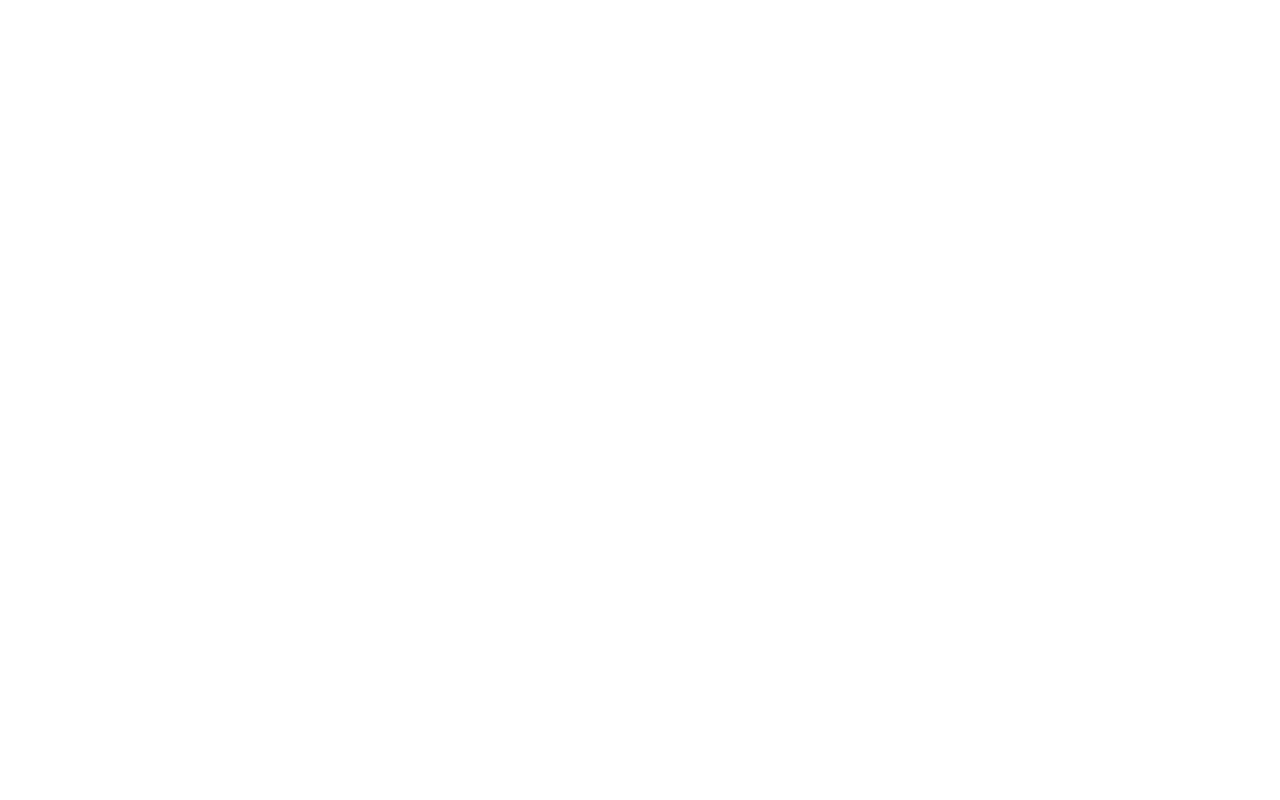
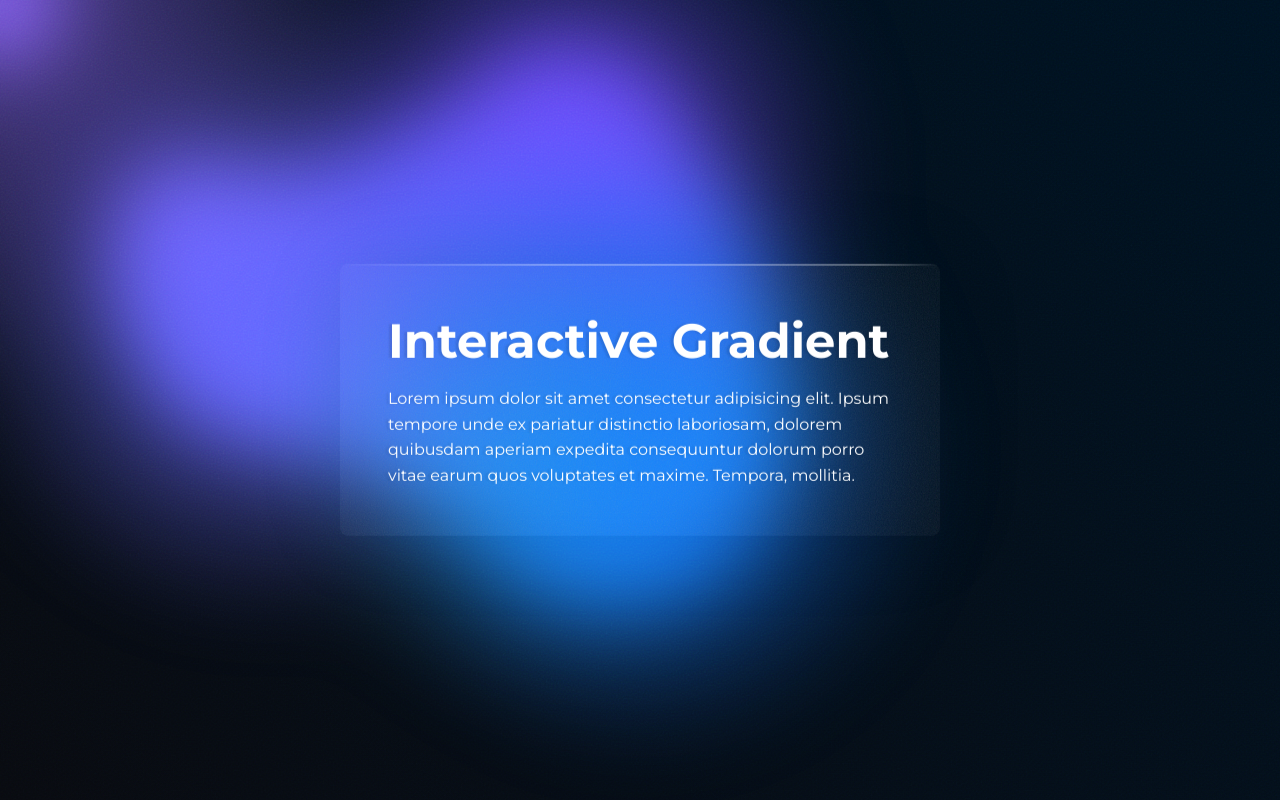
Before and after one commit to tariqve/tariqve.github.io, a website: page docs/portfolio/visual-design-and-research/index.html in a window 1280 px wide. Drawn offline with Linux system fonts and the light colour scheme.

Commit message:
mordern sexy website

```diff
--- a/docs/assets/styles/homepage.css
+++ b/docs/assets/styles/homepage.css
@@ -189,7 +189,8 @@ body {
 h2 {
   text-align: right;
   font-size: 2.5em;
-  margin-bottom: 0.3em;
+  margin-bottom: 0.2em;
+  margin-top: -0.2em;
   color: #333;
   letter-spacing: 0.2px;
   margin-right: 1.1em;
@@ -210,7 +211,7 @@ h2 {
   background: #ffffff;
   border-radius: 8px;
   box-shadow:
-  0 -1px 1px rgba(120, 209, 188, 0.2), /* Thin line at the top */
+  0 -1px 1px rgba(241, 213, 111, 0.2), /* Thin line at the top */
   0 2px 3px rgba(209, 112, 112, 0.2),   /* Existing shadow on the bottom (darker) */
   0 2px 3px rgba(165, 122, 194, 0.1);
   overflow: hidden;
--- a/docs/assets/styles/portfolio1.css
+++ b/docs/assets/styles/portfolio1.css
@@ -36,7 +36,7 @@ body {
 html, body {
     height: 100%;
     margin: 0;
-    font-family: serif;
+    font-family: 'Nunito', sans-serif, 'Times New Roman', Times, serif, serif;
     color: #e0e0e0; /* Light color for better readability on dark background */
     line-height: 1.6;
     background: linear-gradient(135deg, rgba(0, 0, 0, 0.8), rgba(8, 8, 16, 0.8));
@@ -160,9 +160,10 @@ canvas {
 }
 
 .introduction {
-    padding: 0.5em 3em;
+    padding: 0.5em 1em;
     z-index: 1;
     position: relative;
+    margin-top: 1em;
 }
 
 /* Project Catalog Styles */
@@ -204,7 +205,6 @@ canvas {
 .publication-timeline {
     display: flex;
     flex-direction: column;
-    margin-top: 2em;
     gap: 1em;
 }
 
--- a/docs/portfolio/visual-design-and-research/index.html
+++ b/docs/portfolio/visual-design-and-research/index.html
@@ -0,0 +1,79 @@
+<!DOCTYPE html>
+<html lang="en">
+<head>
+    <meta charset="UTF-8">
+    <meta name="viewport" content="width=device-width, initial-scale=1.0">
+    <title>Interactive Gradient</title>
+    <link rel="stylesheet" href="../../assets/styles/ib.css">
+</head>
+<body>
+    <div class="card">
+        <svg
+            viewBox="0 0 100% 100%"
+            xmlns='http://www.w3.org/2000/svg'
+            class="noise"
+        >
+            <filter id='noiseFilter'>
+                <feTurbulence
+                    type='fractalNoise'
+                    baseFrequency='0.85'
+                    numOctaves='6'
+                    stitchTiles='stitch'
+                />
+            </filter>
+            <rect
+                width='100%'
+                height='100%'
+                preserveAspectRatio="xMidYMid meet"
+                filter='url(#noiseFilter)'
+            />
+        </svg>
+        <div class="content">
+            <h1>Interactive Gradient</h1>
+            <p>Lorem ipsum dolor sit amet consectetur adipisicing elit. Ipsum tempore unde ex pariatur distinctio laboriosam, dolorem quibusdam aperiam expedita consequuntur dolorum porro vitae earum quos voluptates et maxime. Tempora, mollitia.</p>
+        </div>
+    </div>
+    <div class="gradient-bg">
+        <svg
+            viewBox="0 0 100vw 100vw"
+            xmlns='http://www.w3.org/2000/svg'
+            class="noiseBg"
+        >
+            <filter id='noiseFilterBg'>
+                <feTurbulence
+                    type='fractalNoise'
+                    baseFrequency='0.6'
+                    stitchTiles='stitch'
+                />
+            </filter>
+            <rect
+                width='100%'
+                height='100%'
+                preserveAspectRatio="xMidYMid meet"
+                filter='url(#noiseFilterBg)'
+            />
+        </svg>
+        <svg xmlns="http://www.w3.org/2000/svg" class="svgBlur">
+            <defs>
+                <filter id="goo">
+                    <feGaussianBlur in="SourceGraphic" stdDeviation="10" result="blur" />
+                    <feColorMatrix in="blur" mode="matrix" values="1 0 0 0 0  0 1 0 0 0  0 0 1 0 0  0 0 0 18 -8" result="goo" />
+                    <feBlend in="SourceGraphic" in2="goo" />
+                </filter>
+            </defs>
+        </svg>
+        <div class="gradients-container">
+            <div class="g1"></div>
+            <div class="g2"></div>
+            <div class="g3"></div>
+            <div class="g4"></div>
+            <div class="g5"></div>
+            <div class="interactive"></div>
+        </div>
+    </div>
+
+
+    <script src="../../assets/ib.js"></script> <!-- The bundled JavaScript file -->
+
+</body>
+</html>
--- /dev/null
+++ b/src/scripts/ib.js
@@ -0,0 +1,21 @@
+document.addEventListener('DOMContentLoaded', () => {
+    const interBubble = document.querySelector('.interactive');
+    let curX = 0;
+    let curY = 0;
+    let tgX = 0;
+    let tgY = 0;
+
+    const move = () => {
+        curX += (tgX - curX) / 20;
+        curY += (tgY - curY) / 20;
+        interBubble.style.transform = `translate(${Math.round(curX)}px, ${Math.round(curY)}px)`;
+        requestAnimationFrame(move);
+    };
+
+    window.addEventListener('mousemove', (event) => {
+        tgX = event.clientX;
+        tgY = event.clientY;
+    });
+
+    move();
+});
--- /dev/null
+++ b/src/styles/ib.scss
@@ -0,0 +1,263 @@
+@import url('https://fonts.googleapis.com/css?family=Montserrat:400,700');
+
+:root {
+  --color-bg1: rgb(8, 10, 15);
+  --color-bg2: rgb(0, 17, 32);
+  --color1: 18, 113, 255;
+  --color2: 107, 74, 255;
+  --color3: 100, 100, 255;
+  --color4: 50, 160, 220;
+  --color5: 80, 47, 122;
+  --color-interactive: 140, 100, 255;
+  --circle-size: 80%;
+  --blending: hard-light;
+}
+
+
+* {
+  margin:0;
+  padding:0;
+  outline:none;
+  list-style:none;
+  text-decoration:none;
+  box-sizing:border-box;
+  color:#FFF;
+  background: transparent;
+  border:none;
+}
+
+html, body {
+  font-family: 'Dongle', sans-serif;
+  margin: 0;
+  padding: 0;
+  height: 100%;
+  width: 100%;
+}
+
+body {
+  background: #FFF;
+  font-family: 'Montserrat', sans-serif;
+  overflow: hidden;
+}
+
+h1, h2, h3 {
+  font-family: 'Montserrat', sans-serif;
+  font-weight: 700;
+}
+
+.card {
+  position: absolute;
+  z-index: 10;
+  top: 50%;
+  left: 50%;
+  transform: translate(-50%, -50%);
+  user-select: none;
+  max-width: 600px;
+  padding: 48px;
+  -webkit-backdrop-filter: blur(10px);
+  backdrop-filter: blur(10px);
+  border-radius: 8px;
+  box-shadow: 0 4px 90px rgba(0,0,0,0.1);
+  overflow: hidden;
+  &:before {
+    content: "";
+    position: absolute;
+    z-index: 2;
+    top: 0;
+    left: 0;
+    width: 100%;
+    height: 2px;
+    background: rgb(255,255,255);
+    background: linear-gradient(90deg, rgba(255,255,255,0) 0%, rgba(255,255,255,1) 34%, rgba(255,255,255,1) 89%, rgba(255,255,255,0) 100%);
+    opacity: 0.3;
+    filter: blur(.5px);
+    mix-blend-mode: hard-light;
+  }
+
+
+  .noise {
+    position: absolute;
+    top: 0;
+    left: 0;
+    height: 100%;
+    width: 100%;
+    z-index: 1;
+    opacity: 0.1;
+  }
+
+  .content {
+    position: relative;
+    z-index: 2;
+    text-shadow: -3px 0px 2px rgba(0,0,0,0.1);
+  }
+}
+
+h1 {
+  font-size: 3rem;
+  margin-bottom: 16px;
+}
+
+p {
+  line-height: 1.6;
+}
+
+
+@keyframes moveInCircle {
+  0% {
+    transform: rotate(0deg);
+  }
+  50% {
+    transform: rotate(180deg);
+  }
+  100% {
+    transform: rotate(360deg);
+  }
+}
+
+@keyframes moveVertical {
+  0% {
+    transform: translateY(-50%);
+  }
+  50% {
+    transform: translateY(50%);
+  }
+  100% {
+    transform: translateY(-50%);
+  }
+}
+
+@keyframes moveHorizontal {
+  0% {
+    transform: translateX(-50%) translateY(-10%);
+  }
+  50% {
+    transform: translateX(50%) translateY(10%);
+  }
+  100% {
+    transform: translateX(-50%) translateY(-10%);
+  }
+}
+
+
+.gradient-bg {
+  width: 100vw;
+  height: 100vh;
+  position: relative;
+  overflow: hidden;
+  background: linear-gradient(40deg, var(--color-bg1), var(--color-bg2));
+  top: 0;
+  left: 0;
+
+  .svgBlur {
+    display: none;
+  }
+
+  .noiseBg {
+    position: absolute;
+    width: 100%;
+    height: 100%;
+    top: 0;
+    left: 0;
+    z-index: 1;
+    mix-blend-mode: soft-light;
+    opacity: 0.3;
+  }
+  .gradients-container {
+    filter: url(#goo) blur(40px) ;
+    width: 100%;
+    height: 100%;
+  }
+
+  .g1 {
+    position: absolute;
+    background: radial-gradient(circle at center, rgba(var(--color1), 0.8) 0, rgba(var(--color1), 0) 50%) no-repeat;
+    mix-blend-mode: var(--blending);
+
+    width: var(--circle-size);
+    height: var(--circle-size);
+    top: calc(50% - var(--circle-size) / 2);
+    left: calc(50% - var(--circle-size) / 2);
+
+    transform-origin: center center;
+    animation: moveVertical 30s ease infinite;
+
+    opacity: 1;
+  }
+
+  .g2 {
+    position: absolute;
+    background: radial-gradient(circle at center, rgba(var(--color2), 0.8) 0, rgba(var(--color2), 0) 50%) no-repeat;
+    mix-blend-mode: var(--blending);
+
+    width: var(--circle-size);
+    height: var(--circle-size);
+    top: calc(50% - var(--circle-size) / 2);
+    left: calc(50% - var(--circle-size) / 2);
+
+    transform-origin: calc(50% - 400px);
+    animation: moveInCircle 20s reverse infinite;
+
+    opacity: 1;
+  }
+
+  .g3 {
+    position: absolute;
+    background: radial-gradient(circle at center, rgba(var(--color3), 0.8) 0, rgba(var(--color3), 0) 50%) no-repeat;
+    mix-blend-mode: var(--blending);
+
+    width: var(--circle-size);
+    height: var(--circle-size);
+    top: calc(50% - var(--circle-size) / 2 + 200px);
+    left: calc(50% - var(--circle-size) / 2 - 500px);
+
+    transform-origin: calc(50% + 400px);
+    animation: moveInCircle 40s linear infinite;
+
+    opacity: 1;
+  }
+
+  .g4 {
+    position: absolute;
+    background: radial-gradient(circle at center, rgba(var(--color4), 0.8) 0, rgba(var(--color4), 0) 50%) no-repeat;
+    mix-blend-mode: var(--blending);
+
+    width: var(--circle-size);
+    height: var(--circle-size);
+    top: calc(50% - var(--circle-size) / 2);
+    left: calc(50% - var(--circle-size) / 2);
+
+    transform-origin: calc(50% - 200px);
+    animation: moveHorizontal 40s ease infinite;
+
+    opacity: 0.7;
+  }
+
+  .g5 {
+    position: absolute;
+    background: radial-gradient(circle at center, rgba(var(--color5), 0.8) 0, rgba(var(--color5), 0) 50%) no-repeat;
+    mix-blend-mode: var(--blending);
+
+    width: calc(var(--circle-size) * 2);
+    height: calc(var(--circle-size) * 2);
+    top: calc(50% - var(--circle-size));
+    left: calc(50% - var(--circle-size));
+
+    transform-origin: calc(50% - 800px) calc(50% + 200px);
+    animation: moveInCircle 20s ease infinite;
+
+    opacity: 1;
+  }
+
+  .interactive {
+    position: absolute;
+    background: radial-gradient(circle at center, rgba(var(--color-interactive), 0.8) 0, rgba(var(--color-interactive), 0) 50%) no-repeat;
+    mix-blend-mode: var(--blending);
+
+    width: 100%;
+    height: 100%;
+    top: -50%;
+    left: -50%;
+
+    opacity: 0.7;
+  }
+}
--- /dev/null
+++ b/webpack.config.js
@@ -0,0 +1,35 @@
+const path = require('path');
+
+module.exports = {
+  entry: './src/scripts/ib.js',
+  output: {
+    path: path.resolve(__dirname, 'docs/assets'),
+    filename: 'ib.js',
+  },
+  module: {
+    rules: [
+      {
+        test: /\.js$/,
+        exclude: /node_modules/,
+        use: 'babel-loader',
+      },
+      {
+        test: /\.scss$/,
+        use: [
+          'style-loader',
+          'css-loader',
+          'sass-loader',
+        ],
+      },
+    ],
+  },
+  devServer: {
+    static: {
+      directory: path.join(__dirname, 'docs'),
+    },
+    compress: true,
+    port: 9000,
+    watchFiles: ['src/**/*', 'docs/**/*'],
+  },
+  mode: 'development',
+};
```
Also changed, not shown: docs/assets/ib.js (added, +32 -0 lines), package.json (added, +30 -0 lines), .babelrc (added), docs/assets/styles/ib.css (added), 2 other files.
